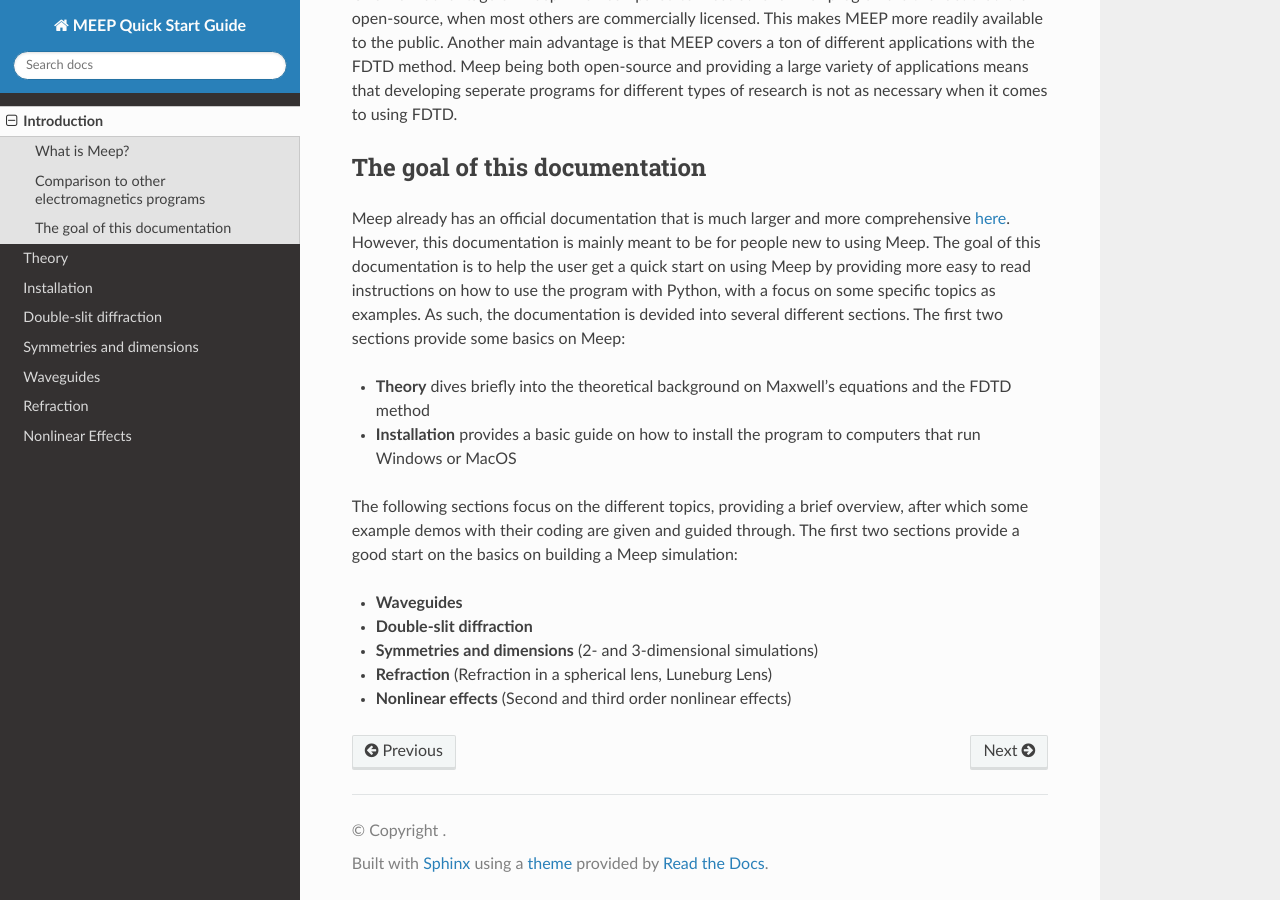
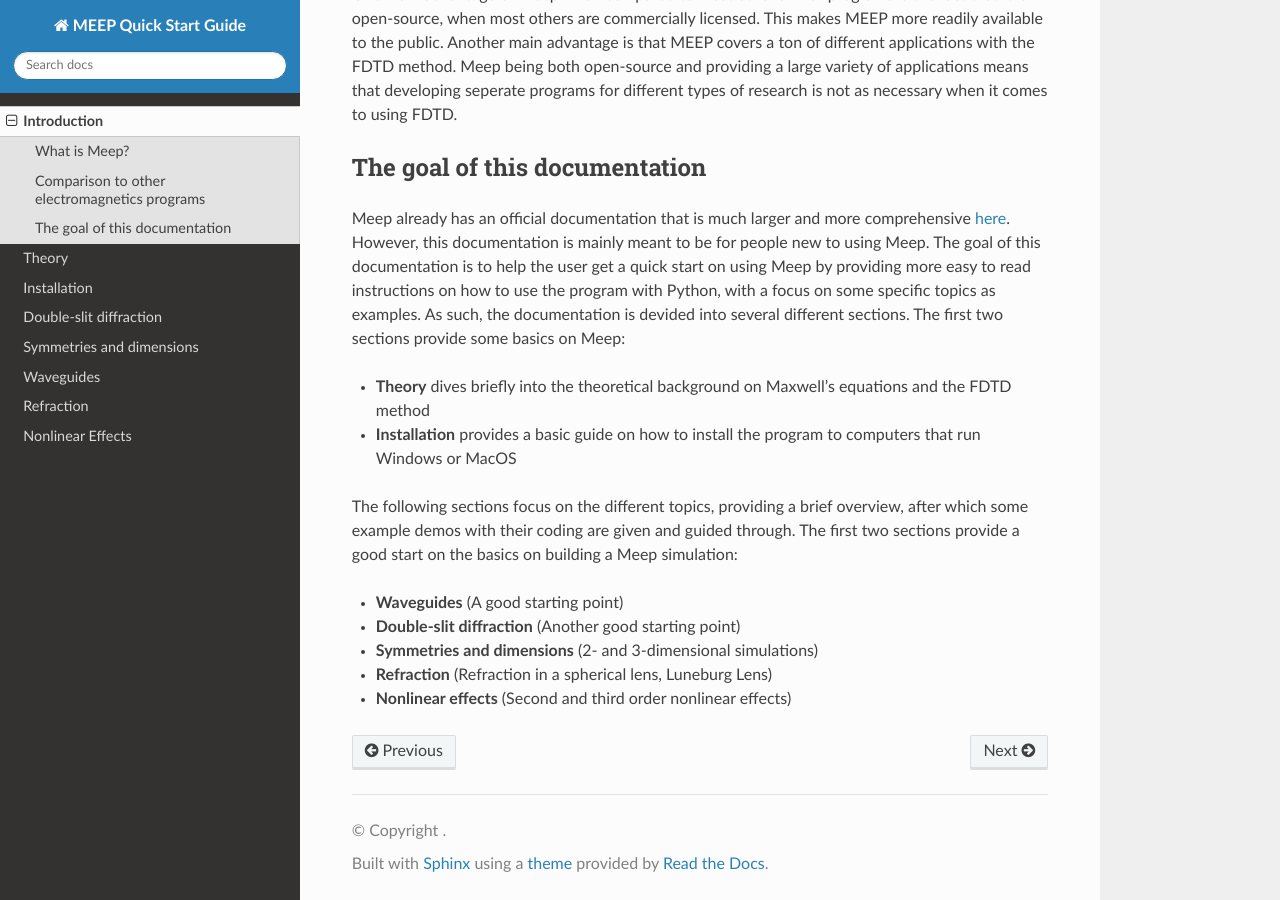
Before and after one commit to lehtisa/tuni_meep_doc, a Sphinx documentation site: the page built from docs/source/introduction.rst, in a window 1280 px wide and 900 px high, scrolled down 841 px. Built offline with Sphinx 7.4.7 and the Read the Docs theme 3.1.0, drawn with Linux system fonts in a browser that asks for light colours; pages that are not in the unit, such as notebooks, are missing from menus.

Commit message:
Updated waveguides and double-slit descriptions

```diff
--- a/docs/source/introduction.rst
+++ b/docs/source/introduction.rst
@@ -55,9 +55,9 @@ The following sections focus on the different topics, providing a brief overview
 after which some example demos with their coding are given and guided through.
 The first two sections provide a good start on the basics on building a Meep simulation:
 
-* **Waveguides**
+* **Waveguides** (A good starting point)
 
-* **Double-slit diffraction**
+* **Double-slit diffraction** (Another good starting point)
 
 * **Symmetries and dimensions** (2- and 3-dimensional simulations)
 
```
